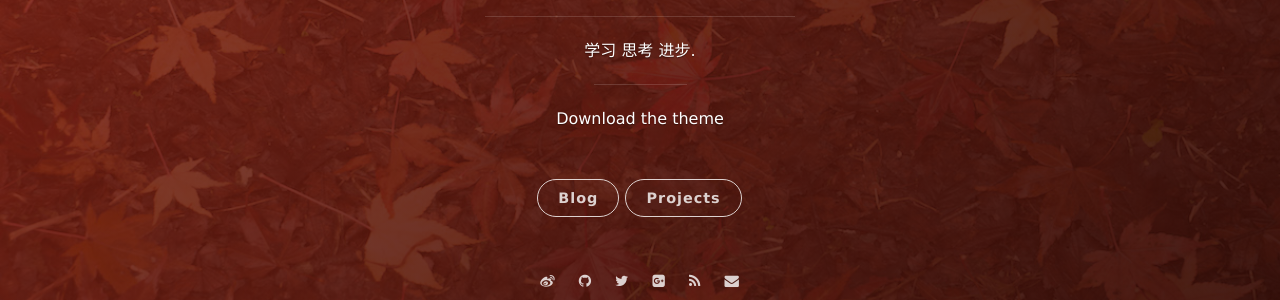
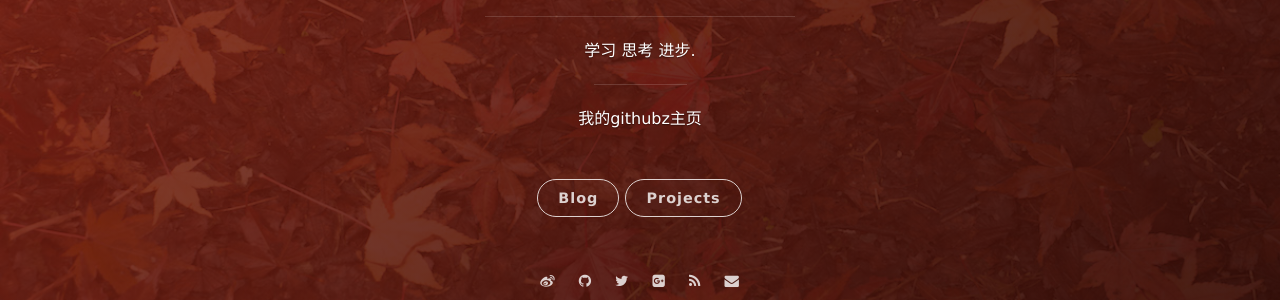
Before and after one commit to nonoboboq/robust_cyu, a Jekyll site: the page built from index.html, in a window 1280 px wide. Shown: the part 385-685 px from the top of the page. Built offline with Jekyll 4.4.1, drawn with Linux system fonts in a browser that asks for light colours; nearby versions of some CDN libraries; the list of posts is cut into pages by our own code.

Commit message:
Update _config.yml

```diff
--- a/_config.yml
+++ b/_config.yml
@@ -1,9 +1,9 @@
 # Basic
 title: 沧彧
 subtitle: 春天里的油菜花
-welcome_message: <a href="https://github.com/onevcat/vno-jekyll" target="_blank">Download the theme</a>
+welcome_message: <a href="https://github.com/onevcat/vno-jekyll" target="_blank">我的githubz主页</a>
 description: 学习 思考 进步.
-creator: <a href="http://onev.cat">@onevcat</a>
+creator: <a href="http://image.baidu.com/search/detail?ct=503316480&z=undefined&tn=baiduimagedetail&ipn=d&word=git&step_word=&ie=utf-8&in=&cl=2&lm=-1&st=undefined&hd=undefined&latest=undefined&copyright=undefined&cs=1804702890,1396280740&os=2361046278,3596843206&simid=0,0&pn=5&rn=1&di=226380&ln=1756&fr=&fmq=1574519700230_R&fm=&ic=undefined&s=undefined&se=&sme=&tab=0&width=undefined&height=undefined&face=undefined&is=0,0&istype=0&ist=&jit=&bdtype=0&spn=0&pi=0&gsm=0&objurl=http%3A%2F%2Fsnipcart.com%2Fmedia%2F10182%2Fgit-based-content-workflow-github.jpg&rpstart=0&rpnum=0&adpicid=0&force=undefined"</a>
 
 url: "https://github.com/nonoboboq/robust_cyu.github.io.git"
 
```
